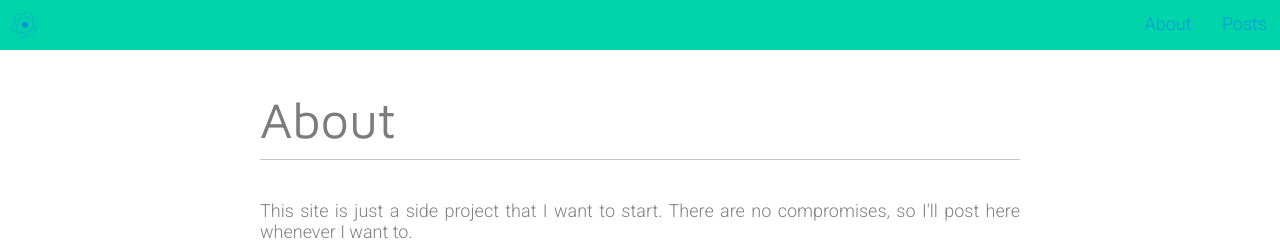
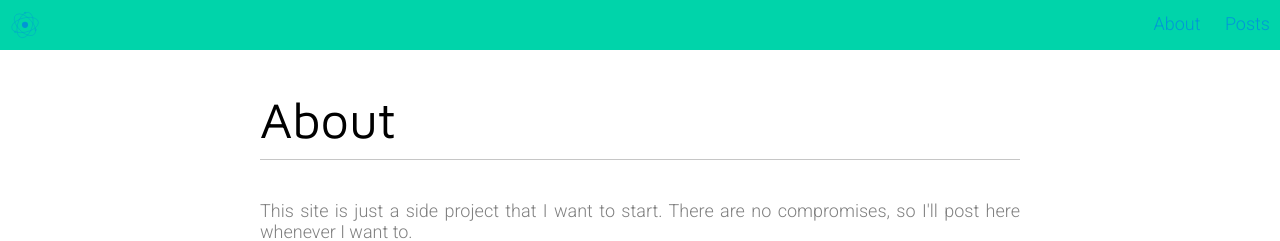
Before and after one commit to oAGoulart/oAGoulart.github.io, a Jekyll site: the page built from about.html, in a window 1280 px wide. Shown: the top 241 px of the page. Built offline with Jekyll 4.4.1, drawn with Linux system fonts in a browser that asks for light colours.

Commit message:
Revert "Started switching from CSS to SCSS"

```diff
--- a/_layouts/default.html
+++ b/_layouts/default.html
@@ -17,15 +17,18 @@
     <meta name="theme-color" content="#ffffff">
 
     <link href="https://fonts.googleapis.com/css?family=Maven+Pro|Roboto+Mono:300|Roboto:300" rel="stylesheet">
+    <link rel="stylesheet" href="{{ site.url }}/assets/css/reset.css">
     <link rel="stylesheet" href="{{ site.url }}/assets/css/style.css">
   </head>
   <body>
     <div class="navbar">
       <input type="checkbox" id="navbar-check">
-      <div class="navbar-logo">
-        <a href="{{ site.url }}">
-          <img src="{{ site.url }}/assets/images/logo.svg" alt="Augusto Goulart">
-        </a>
+      <div class="navbar-header">
+        <div class="navbar-logo">
+          <a href="{{ site.url }}">
+            <img src="{{ site.url }}/assets/images/logo.svg" alt="Augusto Goulart">
+          </a>
+        </div>
       </div>
       <div class="navbar-button">
         <label for="navbar-check">
--- /dev/null
+++ b/assets/css/style.css
@@ -0,0 +1,256 @@
+/* General */
+@import url(code.css);
+
+html {
+	font-family: 'Roboto', sans-serif;
+	font-size: 20px;
+}
+
+body, h1, h2, h3, h4, h5, h6, p, ol, ul, a {
+  text-decoration: none;
+}
+
+h1, h2, h3, h4, h5, h6 {
+	font-family: 'Maven Pro', sans-serif;
+}
+
+p {
+	color: #808080;
+}
+
+a {
+	color: #006dd6;
+}
+
+a:hover {
+  color: #00417d;
+}
+
+.box {
+  background-color: #f6f8fA;
+  border: 1px solid #e1e4e8;
+  overflow: auto;
+  padding: 3px 3px;
+}
+
+blockquote {
+  background-color: #f6f8fA;
+  border-left: 5px solid #c3c7cc;
+  overflow: auto;
+  padding-left: 25px;
+  padding-right: 10px;
+  margin: 16px 40px;
+}
+
+/* Navbar by Jones Joseph | adapted by me */
+.navbar {
+  height: 50px;
+  width: 100%;
+  background-color: #00D4aa;
+  position: relative;
+}
+
+.navbar > .navbar-header {
+  display: inline;
+}
+
+.navbar > .navbar-header > .navbar-logo {
+  display: inline-block;
+  padding: 10px 10px 10px 10px;
+}
+
+.navbar > .navbar-header > .navbar-logo a img {
+	height: 30px;
+  width: auto;
+	filter: invert(41%) sepia(98%) saturate(697%) hue-rotate(160deg) brightness(92%) contrast(108%);
+}
+
+.navbar > .navbar-header > .navbar-logo a img:hover {
+	filter: invert(32%) sepia(71%) saturate(1792%) hue-rotate(166deg) brightness(95%) contrast(103%);
+}
+
+.navbar > .navbar-button {
+  display: none;
+}
+
+.navbar > .navbar-pages {
+  display: inline;
+  float: right;
+  font-size: 18px;
+}
+
+.navbar > .navbar-pages > a {
+  display: inline-block;
+  padding: 13px 10px 13px 10px;
+  text-decoration: none;
+  color: #0098d7;
+}
+
+.navbar > .navbar-pages > a:hover {
+  color: #0088aa;
+}
+
+.navbar > #navbar-check {
+  display: none;
+}
+
+@media (max-width:560px) {
+  .navbar > .navbar-button {
+    display: inline-block;
+    position: absolute;
+    right: 0px;
+    top: 0px;
+  }
+
+  .navbar > .navbar-button > label {
+    display: inline-block;
+    width: 50px;
+    height: 50px;
+    padding: 13px;
+  }
+
+  .navbar > .navbar-button > label:hover,.navbar  #navbar-check:checked ~ .navbar-button > label {
+    color: #0098d7;
+  }
+
+  .navbar > .navbar-button > label > span {
+    display: block;
+    width: 25px;
+    height: 10px;
+    border-top: 2px solid #0098d7;
+  }
+
+  .navbar > .navbar-pages {
+    position: absolute;
+    display: block;
+    width: 100%;
+    background-color: #00D4aa;
+    height: 0px;
+    transition: all 0.3s ease-in;
+    overflow-y: hidden;
+    top: 50px;
+    left: 0px;
+  }
+
+  .navbar > .navbar-pages > a {
+    display: block;
+    width: 100%;
+  }
+
+  .navbar > #navbar-check:not(:checked) ~ .navbar-pages {
+    height: 0px;
+  }
+
+  .navbar > #navbar-check:checked ~ .navbar-pages {
+    height: calc(50px * 2);
+    overflow-y: auto;
+    border-bottom: 1px solid #0098d7;
+    z-index: 1;
+  }
+}
+
+/* Main */
+main {
+	display: flex;
+	flex-direction: column;
+	min-height: 100vh;
+}
+
+/* Home Page */
+main > .intro {
+	display: flex;
+	flex-direction: column;
+	min-height: 100vh;
+	justify-content: center;
+	padding: 0 30px;
+	overflow: auto;
+	text-align: center;
+	background: #00D4aa;
+}
+
+main > .intro h1 {
+	font-size: 75px;
+	font-weight: 600;
+	color: #0098d7;
+}
+
+main > .intro p {
+	padding: 30px 0;
+	font-family: 'Roboto Mono', monospace;
+	font-size: 30px;
+	font-weight: 100;
+	color: #0098d7;
+}
+
+main > .intro a img {
+	height: 48px;
+	width: auto;
+	padding: 0px;
+	vertical-align: middle;
+	filter: invert(41%) sepia(98%) saturate(697%) hue-rotate(160deg) brightness(92%) contrast(108%);
+}
+
+main > .intro a img:hover {
+	filter: invert(32%) sepia(71%) saturate(1792%) hue-rotate(166deg) brightness(95%) contrast(103%);
+}
+
+/* Posts */
+main > .post {
+	margin: 0 auto;
+	padding: 0 20px 50px 20px;
+	width: calc(100vw - 20px);
+	overflow: auto;
+}
+
+@media (min-width:820px) {
+	main > .post {
+		width: 800px;
+	}
+}
+
+main > .post h1 {
+	margin: 10px 0;
+	font-size: 40px;
+	font-weight: 300;
+}
+
+main > .post p {
+	margin: 10px 0;
+	font-size: 18px;
+	font-weight: 100;
+	text-align: justify;
+}
+
+main > .post > .post-info {
+	margin: 40px 0;
+	border-bottom: 1px solid #c6c6c6;
+}
+
+main > .post > .post-info h1 {
+	font-size: 50px;
+}
+
+main > .post > .post-info p {
+	font-size: 12px;
+}
+
+main > .post > p.information {
+	margin: 15px 0;
+	font-size: 12px;
+}
+
+/* Footer */
+.footer {
+  width: 100%;
+  padding: 30px;
+  font-size: 16px;
+  background-color: #e6e6e6;
+  color: #808080;
+  text-align: center;
+  overflow: auto;
+  border-top: 1px solid #c3c7cc;
+}
+
+.footer li {
+	padding: 2px;
+}
--- a/assets/css/style.scss
+++ /dev/null
@@ -1,297 +0,0 @@
----
----
-
-@import 'reset.css';
-@import 'code.css';
-
-/* Variables */
-$font-default: 'Roboto', sans-serif;
-$font-titles:  'Maven Pro', sans-serif;
-$font-intro:   'Roboto Mono', monospace;
-
-$color-primary:         #00d4aa;
-$color-secondary:       #0098d7;
-$color-secondary-hover: #0088aa;
-$color-text:            #808080;
-$color-content-title:   #7c7c7c;
-$color-link:            #006dd6;
-$color-link-hover:      #00417d;
-$color-box-background:  #f6f8fa;
-$color-box-border:      #c6c6c6;
-$color-footer:          #e6e6e6;
-
-/* Macros */
-@mixin icon-color() {
-	filter: invert(41%) sepia(98%) saturate(697%) hue-rotate(160deg) brightness(92%) contrast(108%);
-}
-
-@mixin icon-hover-color() {
-	filter: invert(32%) sepia(71%) saturate(1792%) hue-rotate(166deg) brightness(95%) contrast(103%);
-}
-
-/* General */
-html {
-	font-family: $font-default;
-	font-size: 20px;
-}
-
-body, h1, h2, h3, h4, h5, h6, p, ol, ul, a {
-  text-decoration: none;
-}
-
-h1, h2, h3, h4, h5, h6 {
-	font-family: $font-titles;
-}
-
-p {
-	color: $color-text;
-}
-
-a {
-	color: $color-link;
-}
-
-a:hover {
-  color: $color-link-hover;
-}
-
-.box {
-  background-color: $color-box-background;
-  border: 1px solid $color-box-border;
-  overflow: auto;
-  padding: 3px 3px;
-}
-
-blockquote {
-  background-color: $color-box-background;
-  border-left: 5px solid $color-box-border;
-  overflow: auto;
-  padding: 0 10px 0 25px;
-  margin: 16px 40px;
-}
-
-/* Navbar */
-.navbar {
-	display: flex;
-  height: 50px;
-  width: 100%;
-  background-color: $color-primary;
-
-	/* Logo */
-	.navbar-logo {
-		float: left;
-		padding: 10px;
-
-		a img {
-			width: 30px;
-			@include icon-color();
-		}
-
-		a img:hover {
-			@include icon-hover-color();
-		}
-	}
-
-	/* Menu Button */
-	.navbar-button,
-	#navbar-check {
-		 display: none;
-	}
-
-	/* Pages Links */
-	.navbar-pages {
-		position: absolute;
-		right: 0;
-		font-size: 18px;
-
-		a {
-			display: inline-block;
-			position: relative;
-			margin: 13px;
-			color: $color-secondary;
-		}
-
-		a:hover {
-			color: $color-secondary-hover;
-		}
-
-		a:after {
-		  content: '';
-		  height: 2px;
-		  position: absolute;
-		  bottom: 0;
-		  left: 0;
-		  width: 0%;
-		  background: $color-secondary-hover;
-		  transition: all 0.25s ease-in 0s;
-		}
-
-		a:hover:after {
-		  width: 100%;
-		}
-	}
-
-	@media only screen and (max-width:560px) {
-		/* Menu Button */
-		.navbar-button {
-		  display: inline-block;
-		  position: absolute;
-		  right: 0;
-
-			label {
-			  display: inline-block;
-			  padding: 13px;
-
-			  span {
-				  display: block;
-				  width: 25px;
-				  height: 10px;
-				  border-top: 2px solid $color-secondary;
-				}
-			}
-
-			label:hover {
-				span {
-					border-top: 2px solid $color-secondary-hover;
-				}
-			}
-		}
-
-		/* Pages Links */
-		.navbar-pages {
-		  width: 100%;
-		  background-color: $color-primary;
-		  transition: all 0.3s ease-in;
-		  top: 50px;
-
-			a {
-			  display: block;
-			}
-
-			a:after {
-			  transition: all 0.5s ease-in 0s;
-			}
-		}
-
-		/* Dropdown Menu */
-		#navbar-check:not(:checked) ~ .navbar-pages {
-		  height: 0px;
-		  overflow-y: hidden;
-		}
-
-		#navbar-check:checked ~ .navbar-pages {
-		  height: calc(50px * 2);
-		  overflow-y: auto;
-		  border-bottom: 1px solid $color-secondary;
-		  z-index: 1;
-		}
-	}
-}
-
-/* Main */
-main {
-	display: flex;
-	flex-direction: column;
-	min-height: 100vh;
-
-	/* Home Page */
-	.intro {
-		display: flex;
-		flex-direction: column;
-		min-height: 100vh;
-		justify-content: center;
-		padding: 0 30px;
-		overflow: auto;
-		text-align: center;
-		background: $color-primary;
-
-		h1 {
-			font-size: 75px;
-			font-weight: 600;
-			color: $color-secondary;
-		}
-
-		p {
-			padding: 30px 0;
-			font-family: $font-intro;
-			font-size: 30px;
-			font-weight: 100;
-			color: $color-secondary;
-		}
-
-		/* Icons */
-		a img {
-			width: 48px;
-			padding: 0;
-			vertical-align: middle;
-			@include icon-color();
-		}
-
-		img:hover {
-			@include icon-hover-color();
-		}
-	}
-
-	/* Posts */
-	.post {
-		margin: 0 auto;
-		padding: 0 20px 50px 20px;
-		width: calc(100% - 20px);
-		overflow: auto;
-
-		/* Maximum Size */
-		@media only screen and (min-width:820px) {
-			width: 800px;
-		}
-
-		/* Post Info */
-		.post-info {
-			margin: 40px 0;
-			border-bottom: 1px solid $color-box-border;
-
-			h1 {
-				font-size: 50px;
-			}
-
-			p {
-				font-size: 12px;
-			}
-
-			p.information {
-				margin: 15px 0;
-				font-size: 12px;
-			}
-		}
-
-		/* Post Content */
-		h1 {
-			margin: 10px 0;
-			font-size: 40px;
-			font-weight: 300;
-			color: $color-content-title;
-		}
-
-		p {
-			margin: 10px 0;
-			font-size: 18px;
-			font-weight: 100;
-			text-align: justify;
-		}
-	}
-}
-
-/* Footer */
-.footer {
-  width: 100%;
-  padding: 30px;
-  font-size: 16px;
-  background-color: $color-footer;
-  color: $color-text;
-  text-align: center;
-  overflow: auto;
-  border-top: 1px solid $color-box-border;
-
-	li {
-		padding: 2px;
-	}
-}
```
